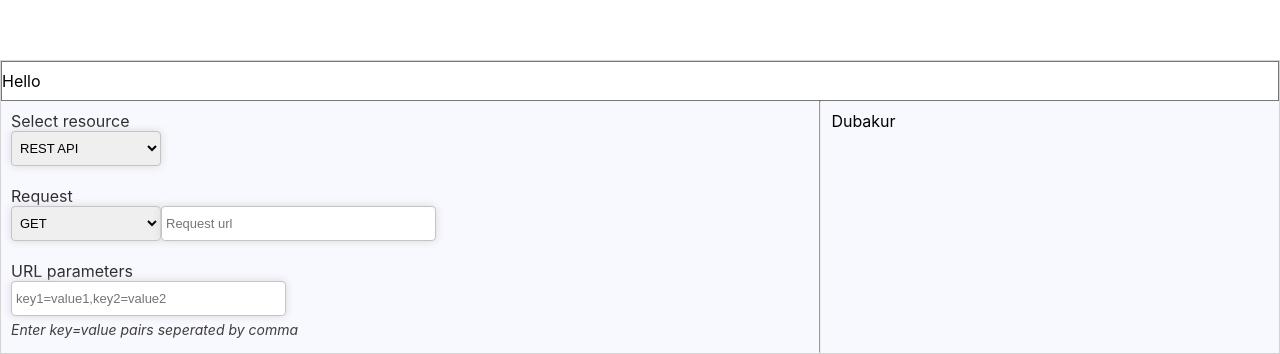
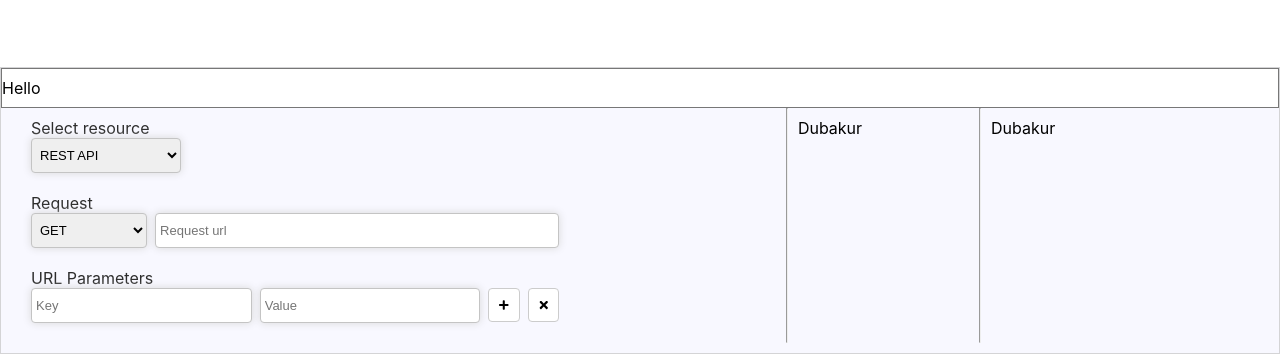
Before and after one commit to GowshikPrabhu/wb-demo, a React (Create React App) app: page / in a window 1280 px wide. Shown: the part 446-800 px from the top of the page. Built offline with nearby package versions, Linux system fonts and the light colour scheme.

Commit message:
create url parameters ui

```diff
--- a/src/pages/Components/BottomSheet/BottomSheet.css
+++ b/src/pages/Components/BottomSheet/BottomSheet.css
@@ -23,13 +23,18 @@
 .bottomsheet__content {
   display: flex;
   flex-direction: row;
+  padding-bottom: 10px;
 }
 .bottomsheet__content__section1 {
   flex-grow: 1;
-  padding: 10px;
+  padding: 10px 0 0 30px;
 }
 .bottomsheet__content__section2 {
   flex-grow: 1;
+  padding: 10px;
+}
+.bottomsheet__content__section3 {
+  flex-grow: 2;
   padding: 10px;
 }
 .bottomsheet__verticalline {
@@ -38,3 +43,15 @@
   min-height: 100%;
   color: black;
 }
+.bottomsheet__dualinput {
+  display: flex;
+  flex-direction: row;
+  width: 70%;
+}
+.bottomsheet__icons {
+  font-size: 34px;
+  padding: 10px;
+  border-radius: 4px;
+  background-color: white;
+  border: 1px solid #ccc;
+}
--- a/src/pages/Components/BottomSheet/BottomSheet.js
+++ b/src/pages/Components/BottomSheet/BottomSheet.js
@@ -1,10 +1,25 @@
-import React from "react";
+import React, { useState } from "react";
+// import CustomMultiInput from "../CustomMultiInput/CustomMultiInput";
 import DropdownInput from "../DropdownInput/DropdownInput";
 import TextInput from "../TextInput/TextInput";
 import "./BottomSheet.css";
+import { FaPlus, FaTimes } from "react-icons/fa";
+import Spacing from "../Spacing/Spacing";
 
 const BottomSheet = () => {
+  const [dualInputs, setDualInput] = useState([]);
   const handleChange = () => {};
+  const handleAdd = () => {
+    setDualInput((prevState) => [...prevState, { key: "", value: "" }]);
+  };
+  const handleRemove = (idx) => {
+    if (dualInputs.length > 0 && idx < dualInputs.length) {
+      let oldArray = dualInputs;
+      oldArray.splice(idx, 1);
+      setDualInput((prevState) => [...oldArray]);
+    }
+  };
+
   return (
     <div className="bottomsheet__container">
       <div className="bottomsheet__topbar">Hello</div>
@@ -20,36 +35,79 @@ const BottomSheet = () => {
           />
           <br />
           <br />
+          <label className="textinput__label">Request</label>
+          <div className="bottomsheet__dualinput">
             <DropdownInput
-            label={"Request"}
               name={"method"}
               options={[
                 { name: "GET", value: "GET" },
                 { name: "POST", value: "POST" }
               ]}
             />
+            <Spacing width={"10px"} height={"1px"} />
             <TextInput
               name={"apiUrl"}
               placeholder={"Request url"}
               value={""}
               onChange={handleChange}
+              style={{ width: "100%" }}
+            />
+          </div>
+          <br />
+          <label className="textinput__label">URL Parameters</label>
+          <DualInput
+            handleChange={handleChange}
+            onAdd={handleAdd}
+            // onRemove={handleRemove}
           />
           <br />
+          {dualInputs.length > 0
+            ? dualInputs.map((options, idx) => (
+                <>
+                  <DualInput
+                    key={idx}
+                    inputKey={options.key}
+                    inputValue={options.value}
+                    handleChange={handleChange}
+                    onAdd={handleAdd}
+                    onRemove={() => handleRemove(idx)}
+                  />
                   <br />
-          <TextInput
-            label={"URL parameters"}
-            name={"urlparameters"}
-            placeholder={"key1=value1,key2=value2"}
-            value={""}
-            onChange={handleChange}
-            hint={"Enter key=value pairs seperated by comma"}
-          />
+                </>
+              ))
+            : null}
         </div>
         <hr className="bottomsheet__verticalline" />
         <div className="bottomsheet__content__section2">Dubakur</div>
+        <hr className="bottomsheet__verticalline" />
+        <div className="bottomsheet__content__section3">Dubakur</div>
       </div>
     </div>
   );
 };
 
 export default BottomSheet;
+
+const DualInput = ({ handleChange, onAdd, onRemove }) => {
+  return (
+    <div className="bottomsheet__dualinput">
+      <TextInput
+        name={"urlparametersKey"}
+        placeholder={"Key"}
+        value={""}
+        onChange={handleChange}
+      />
+      <Spacing width={"10px"} height={"1px"} />
+      <TextInput
+        name={"urlparametersValue"}
+        placeholder={"Value"}
+        value={""}
+        onChange={handleChange}
+      />
+      <Spacing width={"10px"} height={"1px"} />
+      <FaPlus className="bottomsheet__icons" onClick={onAdd} />
+      <Spacing width={"10px"} height={"1px"} />
+      <FaTimes className="bottomsheet__icons" onClick={onRemove} />
+    </div>
+  );
+};
```
Lines whose indentation alone changed are shown as unchanged.
